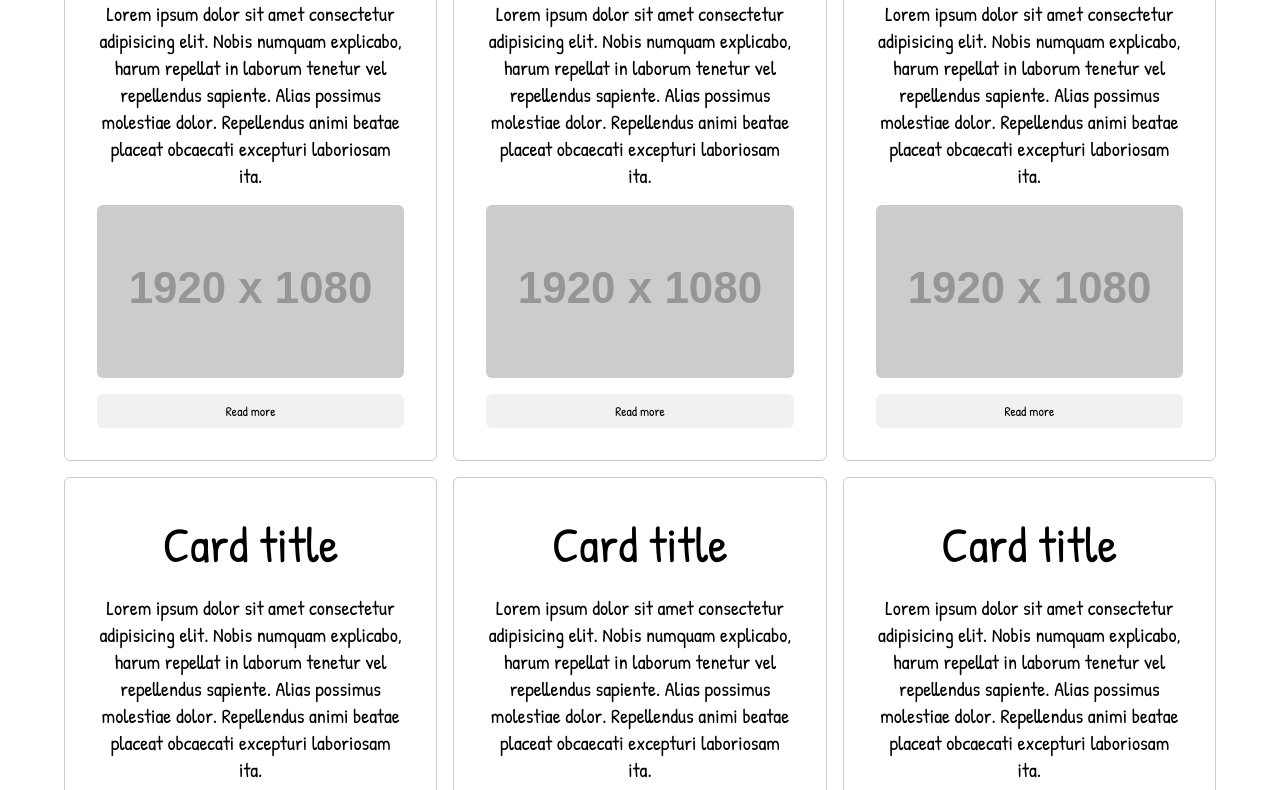
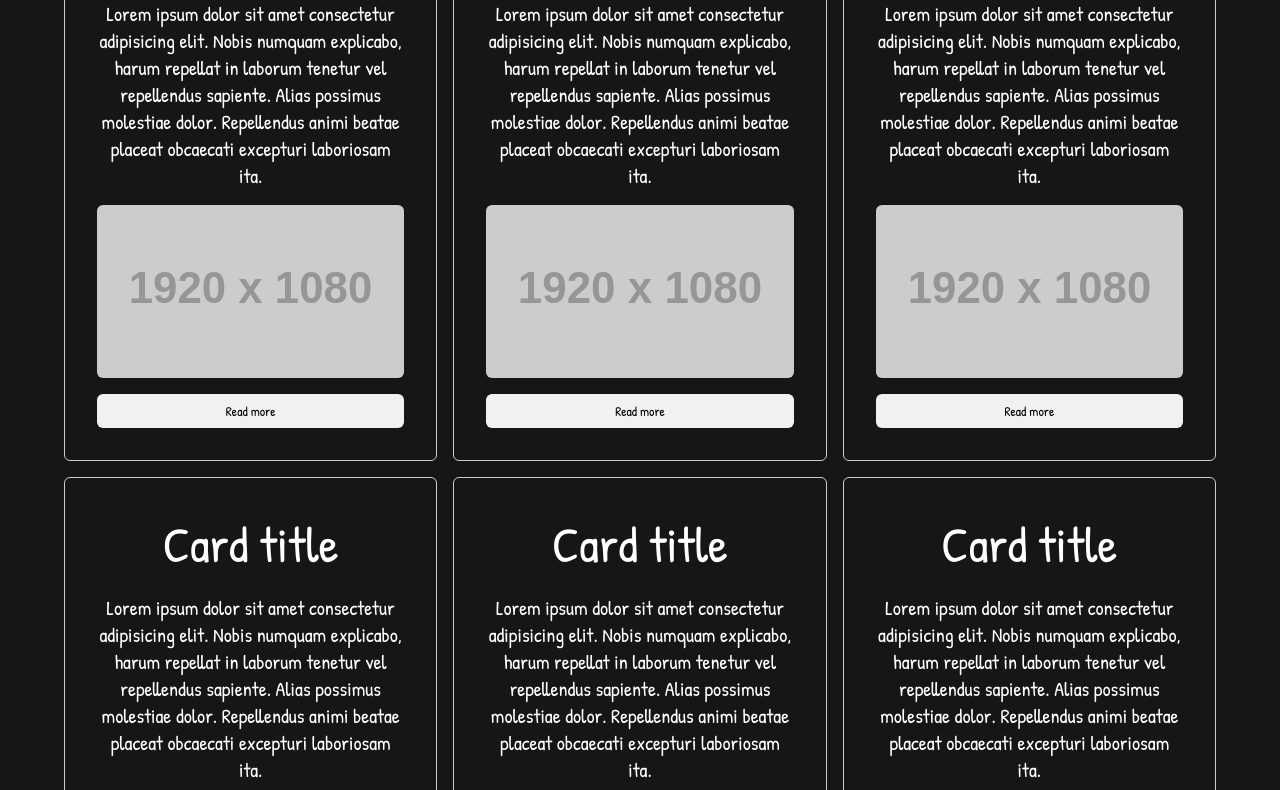
Before and after one commit to nghia46/css-subgrid, a plain HTML site: page index.html in a window 1280 px wide. Shown: the part 197-987 px from the top of the page. Drawn offline with Linux system fonts and the dark colour scheme; placeholder pictures from the web are drawn by us.

Commit message:
dark mode

```diff
--- a/style.css
+++ b/style.css
@@ -28,6 +28,18 @@ h2{
 
 p{
     font-size: 20px;
+}
+
+@media (prefers-color-scheme: dark) {
+  body {
+    background-color: #161616;
+    color: #fff;
+  }
+
+  .card {
+    background-color: #161616;
+    color: #fff;
+  }
 }
 
 .cardList {
```
